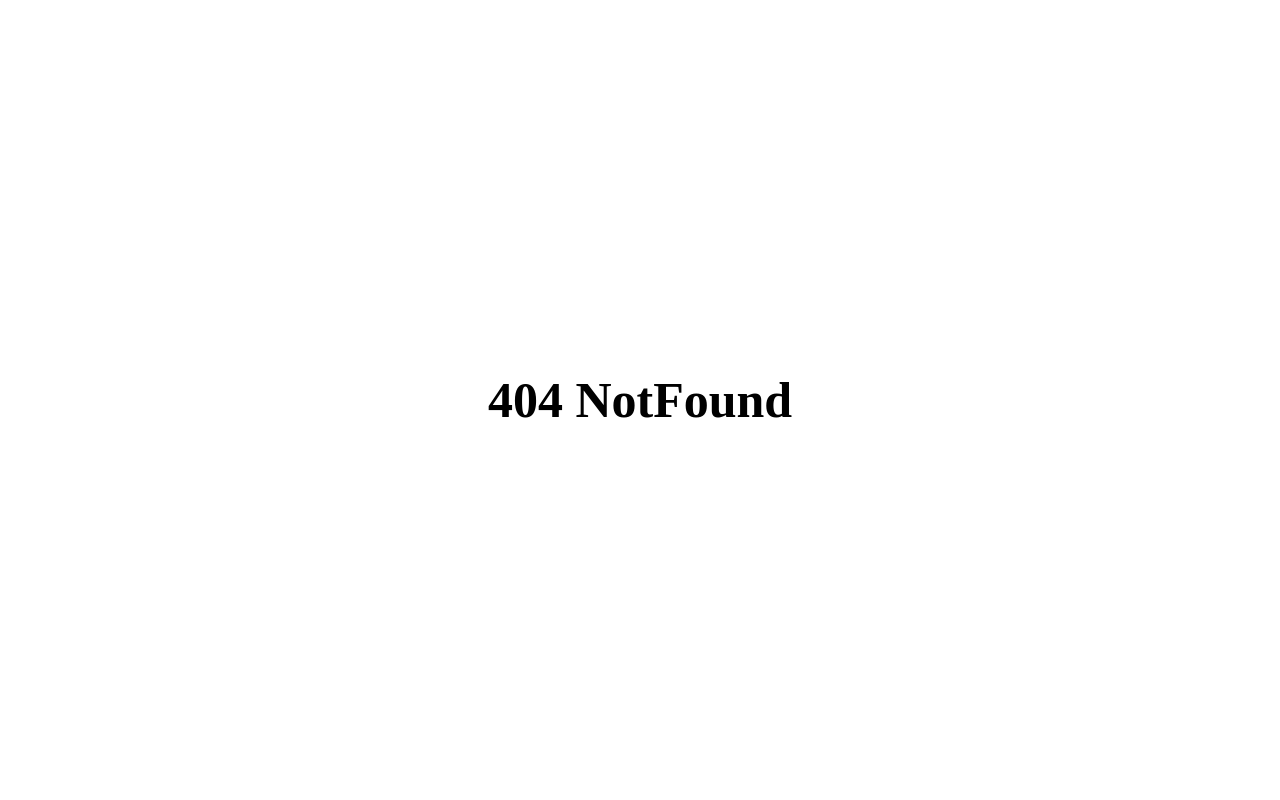
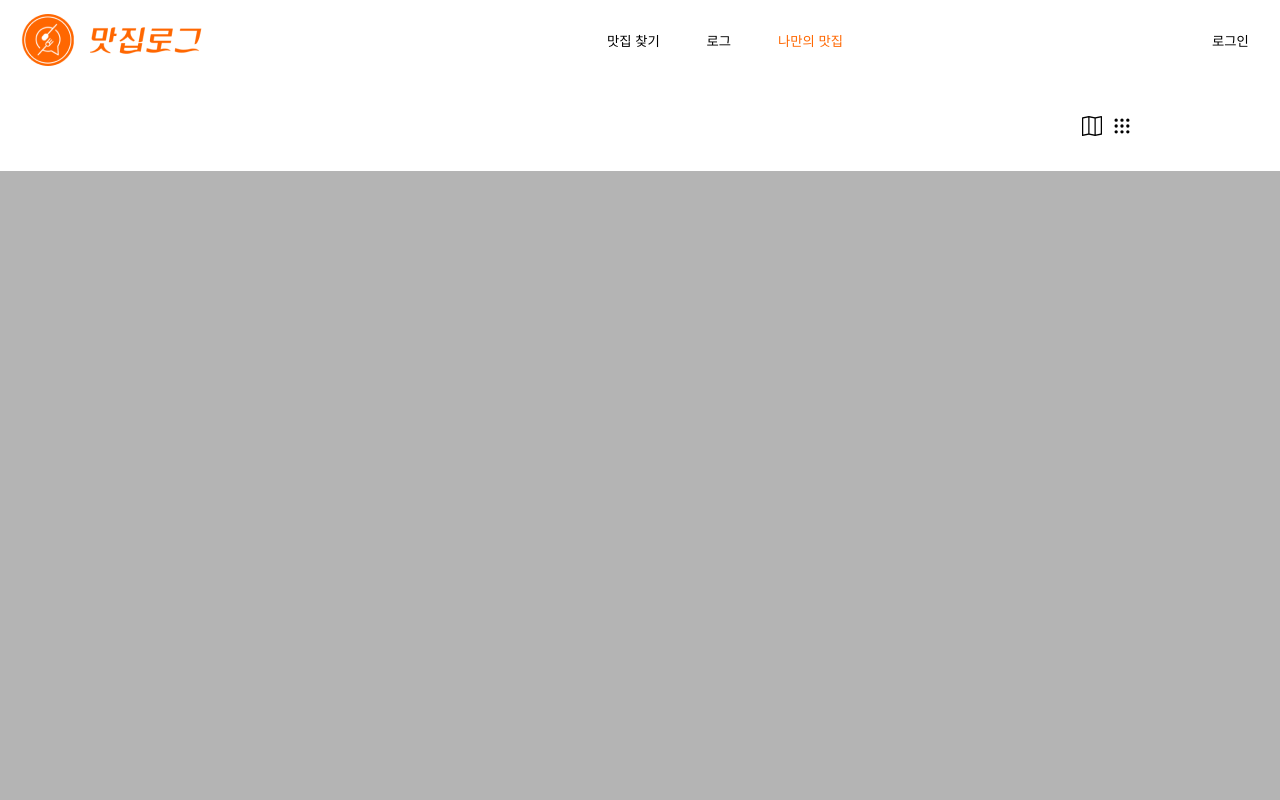
Before and after one commit to matjiplog/matjiplog-web, a React (Create React App) app in the folder matjiplog/: page /mylog in a window 1280 px wide. Before the commit this address had no page. Shown: the top 800 px of the page. Built offline with nearby package versions, Linux system fonts and the light colour scheme.

Commit message:
QIPC-255 [FEAT] 나만의 맛집 페이지 레이아웃

```diff
--- a/matjiplog/src/App.tsx
+++ b/matjiplog/src/App.tsx
@@ -6,6 +6,7 @@ import HomePage from "./Pages/Home";
 import NotFound from "./Components/Common/NotFound";
 import Search from "./Pages/Search";
 import Log from "./Pages/Log";
+import MyLog from "./Pages/MyLog";
 
 import GlobalStyle from "./styles/common/global";
 
@@ -20,6 +21,7 @@ function App(): JSX.Element {
           <Route path="/signup" element={<SignUp />}></Route>
           <Route path="/log" element={<Log />}></Route>
           <Route path="/search" element={<Search />}></Route>
+          <Route path="/mylog" element={<MyLog />}></Route>
           <Route path="*" element={<NotFound />}></Route>
         </Routes>
       </BrowserRouter>
--- /dev/null
+++ b/matjiplog/src/Components/MyLog/GridLog.tsx
@@ -0,0 +1,20 @@
+import styled from "styled-components";
+
+import UserLog from "../Log/UserLog";
+import SearchBar from "../Common/SearchBar";
+
+function GridLog() {
+  return(
+    <>
+      <GridLogWrap>
+        <UserLog></UserLog>
+      </GridLogWrap>
+    </>
+  );
+}
+
+const GridLogWrap = styled.div`
+  padding : 2% 10% 0 10%;
+`;
+
+export default GridLog;
--- /dev/null
+++ b/matjiplog/src/Components/MyLog/MapLog.tsx
@@ -0,0 +1,18 @@
+import styled from "styled-components";
+
+function MapLog() {
+  return(
+    <MapLogWrap>
+
+    </MapLogWrap>
+  );
+}
+
+const MapLogWrap = styled.div`
+  height: 700px;
+  background-color: #b4b4b4;
+`;
+
+
+
+export default MapLog;
--- /dev/null
+++ b/matjiplog/src/Components/MyLog/MyLogSearchBar.tsx
@@ -0,0 +1,50 @@
+import {
+  Category,
+  DropBar,
+  DropBarDiv,
+  DropItem,
+  DropItems,
+  HasTag,
+  HasTagItem,
+  SearchForm,
+  SearchIcon,
+  SearchInput,
+  SearchInputAndHastag, } from "../../styles/common/searchBar";
+import { showLogStore } from "../../stores/mylog/store";
+
+interface propsType {
+  visible : string;
+}
+
+function MyLogSearchBar({visible} : propsType) {
+  const { mapShow, setMapShow} = showLogStore();
+  const dropBarMenu: string[] = ["전체", "지역", "맛집이름"];
+  const hasTagMenu: string[] = ["맛집", "대구", "삽겹살", "고기", "내돈내산"];
+
+  return(
+    <>
+      <DropBarDiv visibled={visible}>
+        <Category>Category</Category>
+        <DropBar>{dropBarMenu[0]}</DropBar>
+        <DropItems>
+          {dropBarMenu.map((value: string, index: number): JSX.Element => {
+            return <DropItem key={index}>{value}</DropItem>;
+          })}
+        </DropItems>
+      </DropBarDiv>
+      <SearchInputAndHastag visibled={visible}>
+        <SearchForm>
+          <SearchInput placeholder="검색어 입력..."></SearchInput>
+          <SearchIcon size={30}></SearchIcon>
+        </SearchForm>
+        <HasTag>
+          {hasTagMenu.map((value: string, index: number): JSX.Element => {
+            return <HasTagItem key={index}>{value}</HasTagItem>;
+          })}
+        </HasTag>
+      </SearchInputAndHastag>
+    </>
+  );
+}
+
+export default MyLogSearchBar;
--- /dev/null
+++ b/matjiplog/src/Components/MyLog/SelectLogView.tsx
@@ -0,0 +1,42 @@
+import styled from "styled-components";
+import { BsMap } from "react-icons/bs";
+import { TbGridDots } from "react-icons/tb";
+
+import { SearchBarDiv } from "../../styles/common/searchBar";
+import MyLogSearchBar from "./MyLogSearchBar";
+import { showLogStore } from "../../stores/mylog/store";
+
+
+
+function SelectLogView() {
+  const { mapShow, setMapShow} = showLogStore();
+  return(
+    <LogViewDiv>
+      <SearchBarDiv>
+        {mapShow ? <MyLogSearchBar visible="hidden"></MyLogSearchBar>:
+          <MyLogSearchBar visible="inherit"></MyLogSearchBar>}
+        <SelectViewDiv>
+          <BsMap size={20} style={{marginLeft:"20px", marginRight:"10px"}} onClick={() => {
+            setMapShow(true);
+          }}></BsMap>
+          <TbGridDots size={20}  onClick={() => {
+            setMapShow(false);
+          }}></TbGridDots>
+        </SelectViewDiv>
+      </SearchBarDiv>
+    </LogViewDiv>
+  );
+}
+const SelectViewDiv = styled.div`
+  display: flex;
+  justify-contet: space-between;
+  align-items: center;
+  height: 38px;
+  padding: 0px 20px 0 20px;
+`;
+const LogViewDiv = styled.div`
+  padding : 2% 10% 0 10%;
+`;
+
+
+export default SelectLogView;
--- a/matjiplog/src/Pages/Log.tsx
+++ b/matjiplog/src/Pages/Log.tsx
@@ -12,10 +12,10 @@ function Log() {
       <LogWrap>
         <Header></Header>
         {/* <hr style={{ color: "#b4b4b4", border: "1px solid", width: "85%",margin: "0px auto", marginTop: "10px" }}></hr> */}
-        <Setion>
+        <Section>
           <SearchBar></SearchBar>
           <UserLog></UserLog>
-        </Setion>
+        </Section>
       </LogWrap>
       <Footer></Footer>
     </>
@@ -23,7 +23,7 @@ function Log() {
   );
 }
 
-const Setion = styled.div`
+const Section = styled.div`
   padding : 2% 10% 0 10%;
 `;
 
--- /dev/null
+++ b/matjiplog/src/Pages/MyLog.tsx
@@ -0,0 +1,30 @@
+import styled from "styled-components";
+import Footer from "../Components/Common/Footer";
+import Header from "../Components/Common/Header";
+
+import { showLogStore } from "../stores/mylog/store";
+import GridLog from "../Components/MyLog/GridLog";
+import MapLog from "../Components/MyLog/MapLog";
+import SelectLogView from "../Components/MyLog/SelectLogView";
+
+function MyLog() {
+  const { mapShow, setMapShow} = showLogStore();
+
+  return(
+    <>
+      <MyLogWrap>
+        <Header></Header>
+        <SelectLogView></SelectLogView>
+        {mapShow ? <MapLog/> : <GridLog/>}
+      </MyLogWrap>
+      <Footer></Footer>
+    </>
+  );
+}
+
+const MyLogWrap = styled.div`
+  min-height: 100%;
+  position: relative;
+  padding-bottom: 100px;
+`;
+export default MyLog;
--- /dev/null
+++ b/matjiplog/src/stores/mylog/store.ts
@@ -0,0 +1,13 @@
+import create from 'zustand';
+
+interface ShowMapLog {
+  mapShow: boolean;
+  setMapShow: (select: boolean) => void;
+}
+
+export const showLogStore = create<ShowMapLog>((set) => ({
+  mapShow : true,
+  setMapShow : (select) =>{
+    set(() => ({ mapShow: select}));
+  }
+}));
--- a/matjiplog/src/styles/common/searchBar.ts
+++ b/matjiplog/src/styles/common/searchBar.ts
@@ -8,7 +8,7 @@ export const SearchBarDiv = styled.article`
   display: flex;
 `;
 
-export const DropBarDiv = styled.div`
+export const DropBarDiv = styled.div< {visibled?: string} >`
   position: relative;
   flex: 1 1 15%;
 
@@ -17,6 +17,7 @@ export const DropBarDiv = styled.div`
       display: block;
     }
   }
+  visibility : ${(props) => props.visibled || "inherit"};
 `;
 export const Category = styled.span`
   position: absolute;
@@ -47,12 +48,13 @@ export const DropItem = styled.li`
   }
 `;
 
-export const SearchInputAndHastag = styled.div`
+export const SearchInputAndHastag = styled.div< {visibled?: string} >`
   display: flex;
   flex-direction: column;
   flex: 1 1 85%;
   margin-left: 10px;
   border-collapse: collapse;
+  visibility : ${(props) => props.visibled || "inherit"};
 `;
 
 export const SearchForm = styled.form`
```
